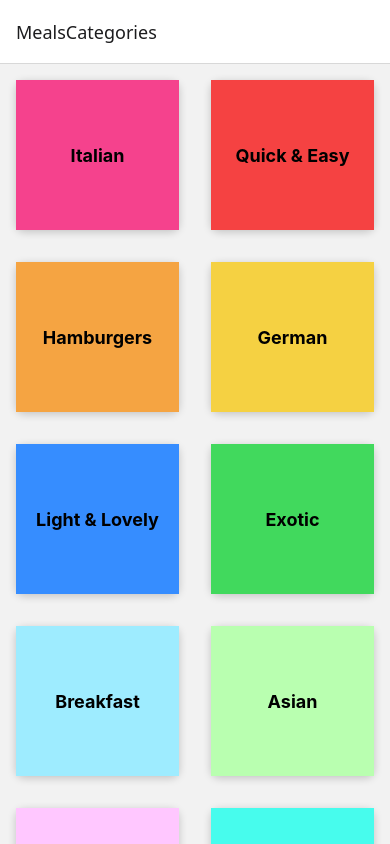
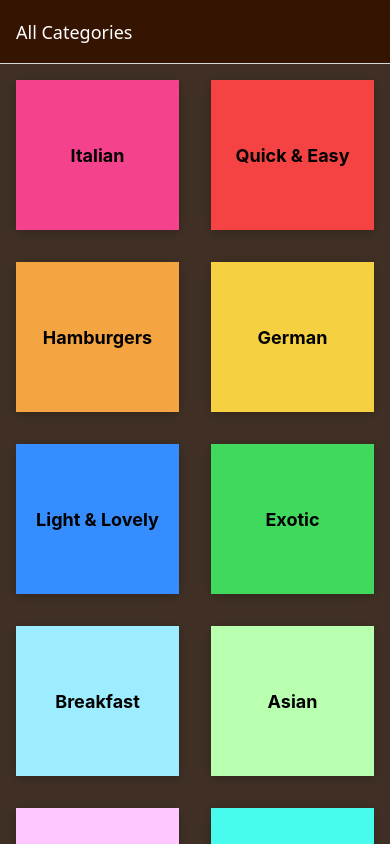
Before and after one commit to gentil-kadson/meals-app, a React Native app: screen / in a window 390 px wide. Built offline with nearby package versions, Linux system fonts and the light colour scheme.

Commit message:
manually sets up StackNavigator header and body styling.

```diff
--- a/App.js
+++ b/App.js
@@ -10,10 +10,22 @@
 export default function App() {
   return (
     <>
-      <StatusBar style="dark" />
+      <StatusBar style="light" />
       <NavigationContainer>
-        <Stack.Navigator>
-          <Stack.Screen name="MealsCategories" component={CategoriesScreen} />
+        <Stack.Navigator
+          screenOptions={{
+            headerStyle: { backgroundColor: "#351401" },
+            headerTintColor: "white",
+            contentStyle: { backgroundColor: "#3f2f25" },
+          }}
+        >
+          <Stack.Screen
+            name="MealsCategories"
+            component={CategoriesScreen}
+            options={{
+              title: "All Categories",
+            }}
+          />
           <Stack.Screen name="MealsOverview" component={MealsOverviewScreen} />
         </Stack.Navigator>
       </NavigationContainer>
```
